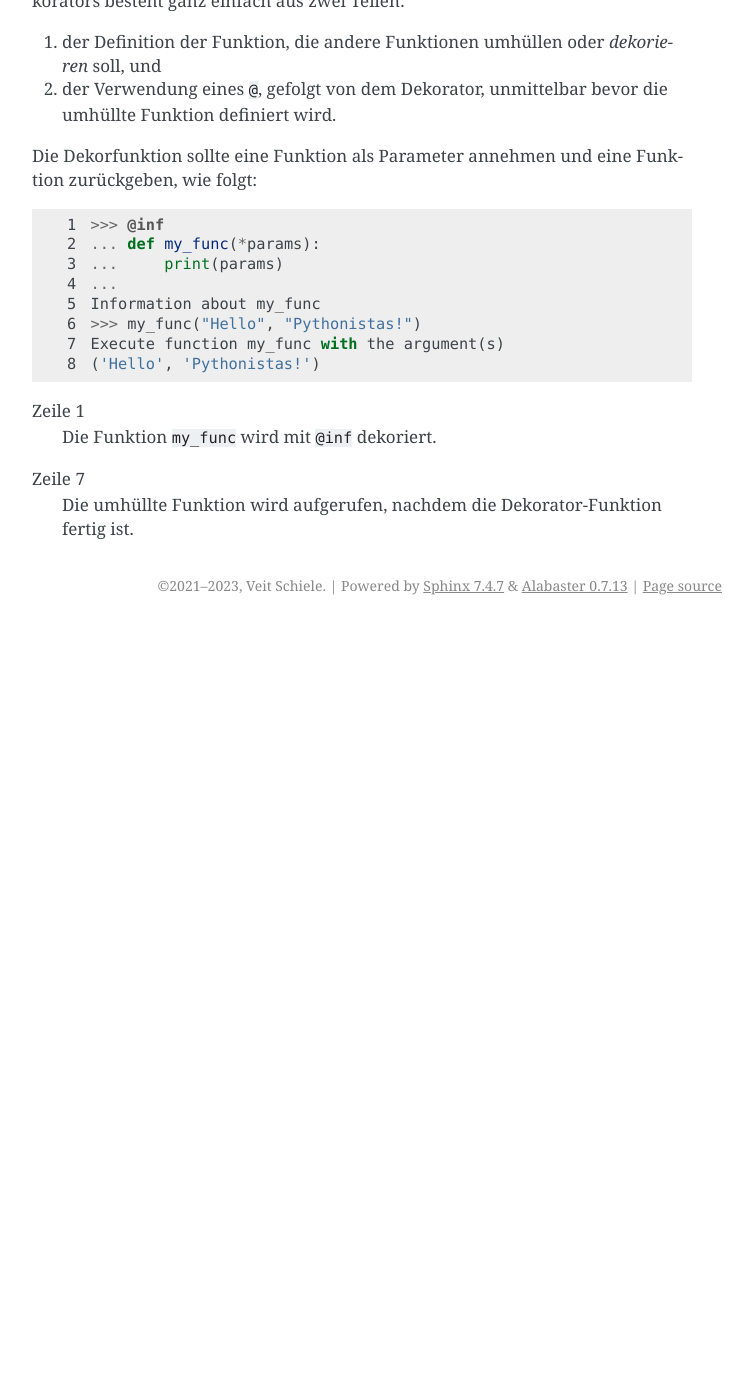
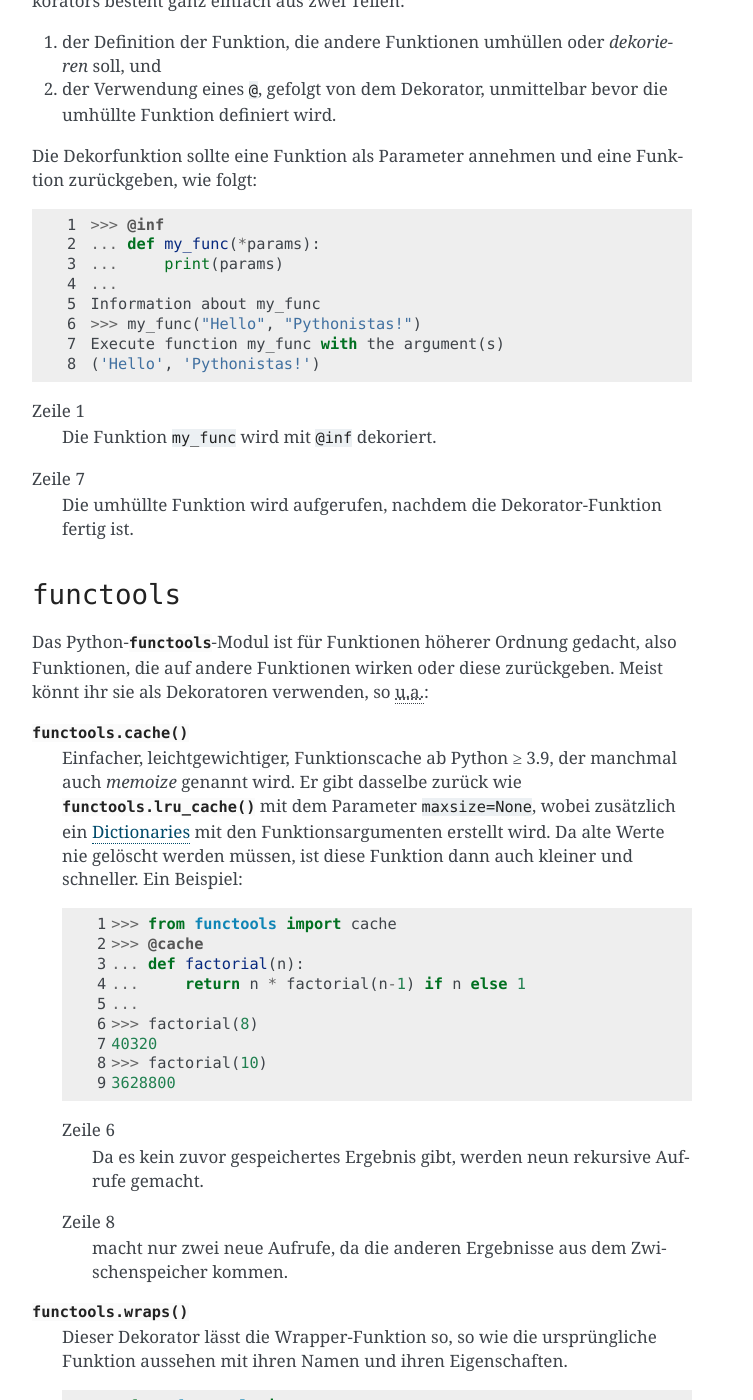
Before and after one commit to veit/python-basics-tutorial-de, a Sphinx documentation site: the page built from docs/functions/decorators.rst, in a window 1280 px wide and 1400 px high, scrolled down 836 px. Shown: the whole window, without its empty margins (388-1141 px from the left). Built offline with Sphinx 7.4.7, drawn with Linux system fonts in a browser that asks for light colours; pages that are not in the unit, such as notebooks, are missing from menus; before the commit the page ends 1461 px from its top, so only the background shows below that; some of the changed text lies outside the part shown.

Commit message:
:memo: Add functool decorators

```diff
--- a/docs/functions/decorators.rst
+++ b/docs/functions/decorators.rst
@@ -64,3 +64,73 @@ Zeile 1
 Zeile 7
     Die umhüllte Funktion wird aufgerufen, nachdem die Dekorator-Funktion fertig
     ist.
+
+``functools``
+-------------
+
+Das Python-:mod:`functools`-Modul ist für Funktionen höherer Ordnung gedacht,
+also Funktionen, die auf andere Funktionen wirken oder diese zurückgeben. Meist
+könnt ihr sie als Dekoratoren verwenden, so :abbr:`u.a. (unter anderem)`:
+
+:func:`functools.cache`
+    Einfacher, leichtgewichtiger, Funktionscache ab Python ≥ 3.9, der manchmal
+    auch *memoize* genannt wird. Er gibt dasselbe zurück wie
+    :func:`functools.lru_cache` mit dem Parameter ``maxsize=None``, wobei
+    zusätzlich ein :doc:`/types/dicts` mit den Funktionsargumenten erstellt
+    wird. Da alte Werte nie gelöscht werden müssen, ist diese Funktion dann
+    auch kleiner und schneller. Ein Beispiel:
+
+    .. code-block:: Python
+        :linenos:
+
+        >>> from functools import cache
+        >>> @cache
+        ... def factorial(n):
+        ...     return n * factorial(n-1) if n else 1
+        ...
+        >>> factorial(8)
+        40320
+        >>> factorial(10)
+        3628800
+
+    Zeile 6
+        Da es kein zuvor gespeichertes Ergebnis gibt, werden neun rekursive
+        Aufrufe gemacht.
+    Zeile 8
+        macht nur zwei neue Aufrufe, da die anderen Ergebnisse aus dem
+        Zwischenspeicher kommen.
+
+:func:`functools.wraps`
+    Dieser Dekorator lässt die Wrapper-Funktion so, so wie die ursprüngliche
+    Funktion aussehen mit ihren Namen und ihren Eigenschaften.
+
+    .. code-block:: Python
+
+        >>> from functools import wraps
+        >>> def my_decorator(f):
+        ...     @wraps(f)
+        ...     def wrapper(*args, **kwargs):
+        ...         """Wrapper docstring"""
+        ...         print('Call decorated function')
+        ...         return f(*args, **kwargs)
+        ...     return wrapper
+        ...
+        >>> @my_decorator
+        ... def example():
+        ...     """Example docstring"""
+        ...     print('Call example function')
+        ...
+        >>> example.__name__
+        'example'
+        >>> example.__doc__
+        'Example docstring'
+
+    Ohne ``@wraps``-Dekorator wäre stattdessen Name und Docstring der
+    ``wrapper``-Methode zurückgegeben worden:
+
+    .. code-block:: Python
+
+        >>> example.__name__
+        'wrapper'
+        >>> example.__doc__
+        'Wrapper docstring'
```
